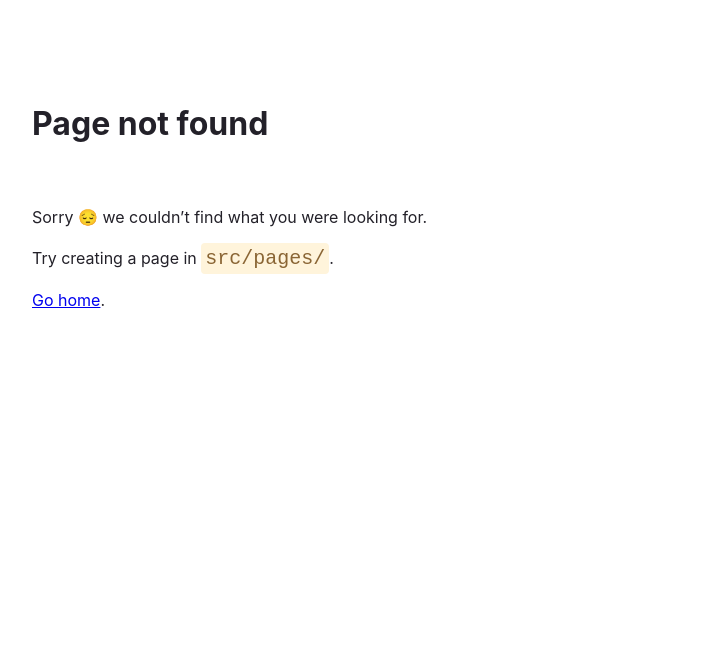
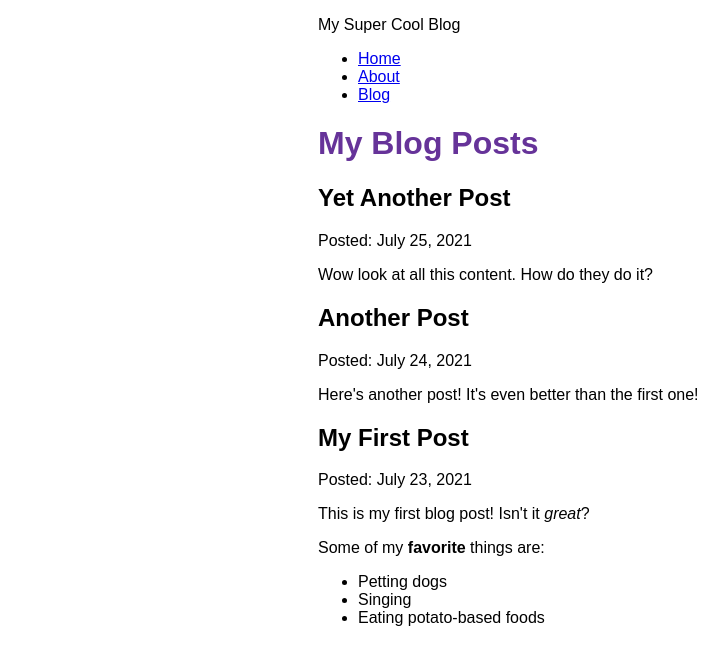
Before and after one commit to n-mitchell/my-gatsby-site, a Gatsby site: page /blog in a window 1280 px wide. Before the commit this address had no page. Shown: the whole page, without its empty margins (72-800 px from the left). Built offline with nearby package versions, Linux system fonts and the light colour scheme; Gatsby itself is replaced by a stand-in of ours.

Commit message:
Finished Gatsby Tutorial Part 5

```diff
--- /dev/null
+++ b/blog/first.mdx
@@ -0,0 +1,12 @@
+---
+title: "My First Post"
+date: "2021-07-23"
+---
+
+This is my first blog post! Isn't it *great*?
+
+Some of my **favorite** things are:
+
+* Petting dogs
+* Singing
+* Eating potato-based foods
--- /dev/null
+++ b/blog/second.mdx
@@ -0,0 +1,6 @@
+---
+title: "Another Post"
+date: "2021-07-24"
+---
+
+Here's another post! It's even better than the first one!
--- /dev/null
+++ b/blog/third.mdx
@@ -0,0 +1,6 @@
+---
+title: "Yet Another Post"
+date: "2021-07-25"
+---
+
+Wow look at all this content. How do they do it?
--- a/gatsby-config.js
+++ b/gatsby-config.js
@@ -1,10 +1,18 @@
 module.exports = {
   siteMetadata: {
-    title: "My First Gatsby Site",
+    title: "My Super Cool Blog",
   },
   plugins: [
     "gatsby-plugin-gatsby-cloud",
     "gatsby-plugin-image",
     "gatsby-plugin-sharp",
+    {
+      resolve: `gatsby-source-filesystem`,
+      options: {
+        name: `blog`,
+        path: `${__dirname}/blog/`,
+      },
+    },
+    "gatsby-plugin-mdx",
   ],
 };
--- a/package.json
+++ b/package.json
@@ -14,9 +14,12 @@
     "clean": "gatsby clean"
   },
   "dependencies": {
+    "@mdx-js/mdx": "^1.6.22",
+    "@mdx-js/react": "^1.6.22",
     "gatsby": "^3.9.1",
     "gatsby-plugin-gatsby-cloud": "^2.9.1",
     "gatsby-plugin-image": "^1.9.0",
+    "gatsby-plugin-mdx": "^2.9.0",
     "gatsby-plugin-sass": "^4.9.0",
     "gatsby-plugin-sharp": "^3.9.0",
     "gatsby-source-filesystem": "^3.9.0",
--- a/src/components/layout.js
+++ b/src/components/layout.js
@@ -1,17 +1,29 @@
 import * as React from 'react'
-import { Link } from 'gatsby'
+import { Link, useStaticQuery, graphql } from 'gatsby'
 import {
   container,
   heading,
   navLinks,
   navLinkItem,
-  navLinkText
+  navLinkText,
+  siteTitle
 } from './layout.module.css'
 
+
 const Layout = ({ pageTitle, children }) => {
+    const data = useStaticQuery(graphql`
+    query {
+      site {
+        siteMetadata {
+          title
+        }
+      }
+    }
+  `)
   return (
     <main className={container}>
-      <title>{pageTitle}</title>
+            <title>{pageTitle} | {data.site.siteMetadata.title}</title>
+      <p  className={siteTitle}>{data.site.siteMetadata.title}</p>
       <nav>
         <ul className={navLinks}>
           <li className={navLinkItem}>
@@ -24,6 +36,11 @@ const Layout = ({ pageTitle, children }) => {
               About
             </Link>
           </li>
+          <li className={navLinkItem}>
+            <Link to="/blog" className={navLinkText}>
+              Blog
+            </Link>
+          </li>
         </ul>
       </nav>
       <h1 className={heading}>{pageTitle}</h1>
--- a/src/components/layout.module.css
+++ b/src/components/layout.module.css
@@ -21,3 +21,9 @@
 .nav-link-text {
     color: black;
 }
+
+.site-title {
+    font-size: 3rem;
+    color: gray;
+    font-weight: 700;
+}
--- /dev/null
+++ b/src/pages/blog.js
@@ -0,0 +1,38 @@
+import * as React from 'react'
+import { graphql } from 'gatsby'
+import { MDXRenderer } from 'gatsby-plugin-mdx'
+
+import Layout from '../components/layout'
+
+const BlogPage = ({ data }) => {
+    return (
+      <Layout pageTitle="My Blog Posts">
+        {
+          data.allMdx.nodes.map((node) => (
+            <article key={node.id}>
+              <h2>{node.frontmatter.title}</h2>
+              <p>Posted: {node.frontmatter.date}</p>
+              <MDXRenderer>
+              {node.body}
+            </MDXRenderer>
+            </article>
+          ))
+        }
+      </Layout>
+    )
+  }
+  export const query = graphql`
+    query {
+      allMdx(sort: {fields: frontmatter___date, order: DESC}) {
+        nodes {
+          frontmatter {
+            title
+            date(formatString: "MMMM DD, YYYY")
+          }
+          id
+          body
+        }
+      }
+    }
+  `
+  export default BlogPage
```
Also changed, not shown: 1 other file.
